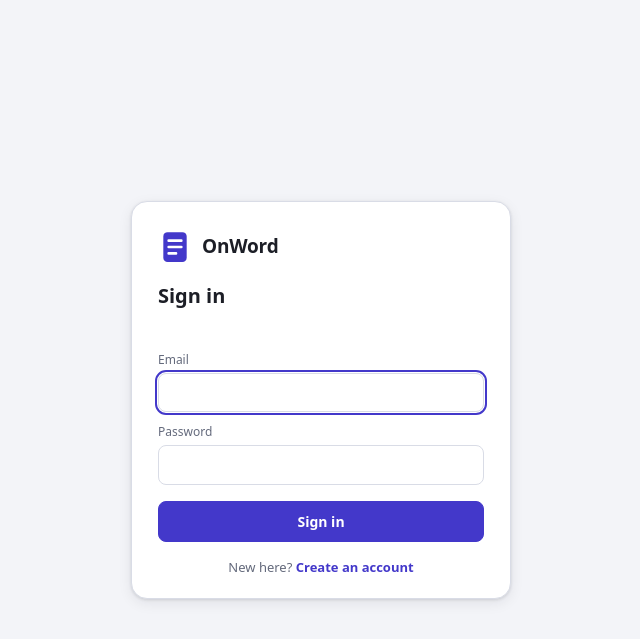
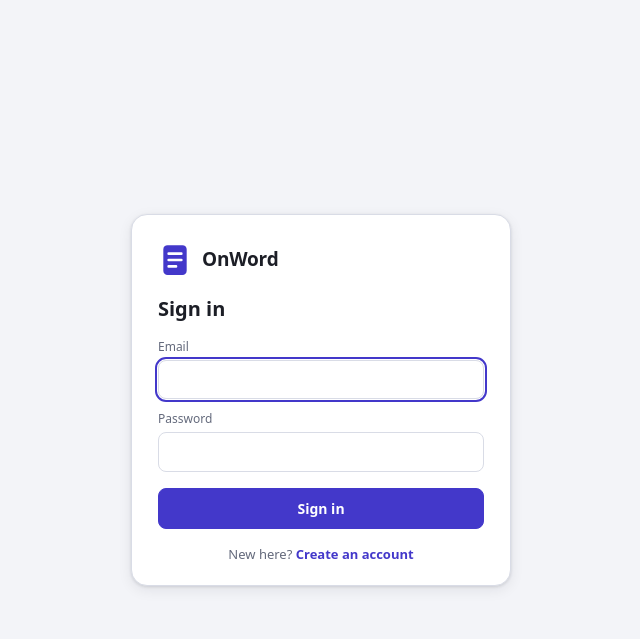
Before and after one commit to JoakinKirschen/OnWord, a PHP site: page / in a window 1280 px wide. Shown: the top 639 px of the page, without its empty margins (319-959 px from the left). Run offline with PHP 8.4, Linux system fonts and the light colour scheme; data that the repository does not hold is empty.

Commit message:
Remove the empty gap above the sign-in form
The error line moved above the form for single sign-on, and kept its
reserved height there when empty, which showed as a gap under the
heading. It now takes no room until there is an error, and stays in the
page so screen readers still announce it.

Co-Authored-By: Claude Opus 5.5 <noreply@anthropic.com>
Claude-Session: https://claude.ai/code/session_01LhJ6mQshbzoThJUFJ5gRkX

```diff
--- a/styles/account.css
+++ b/styles/account.css
@@ -43,10 +43,13 @@
   padding: 10px;
 }
 .account-error {
-  min-height: 18px;
-  margin: 0 0 8px;
+  margin: 0 0 12px;
   color: var(--danger);
   font-size: 13px;
+}
+/* Takes no room until there is something to say; it stays in the page so screen readers announce it. */
+.account-error:empty {
+  margin: 0;
 }
 .account-alt {
   margin: 16px 0 0;
```
Also changed, not shown: tests/e2e/server.test.mjs (+2 -0 lines).
